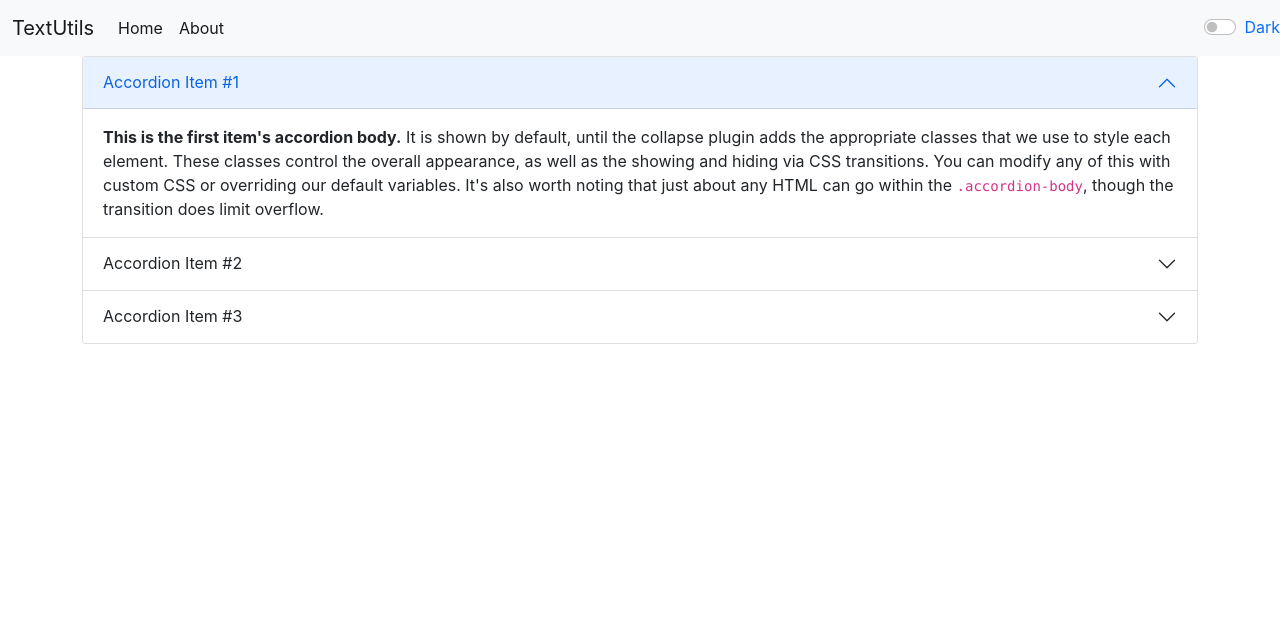
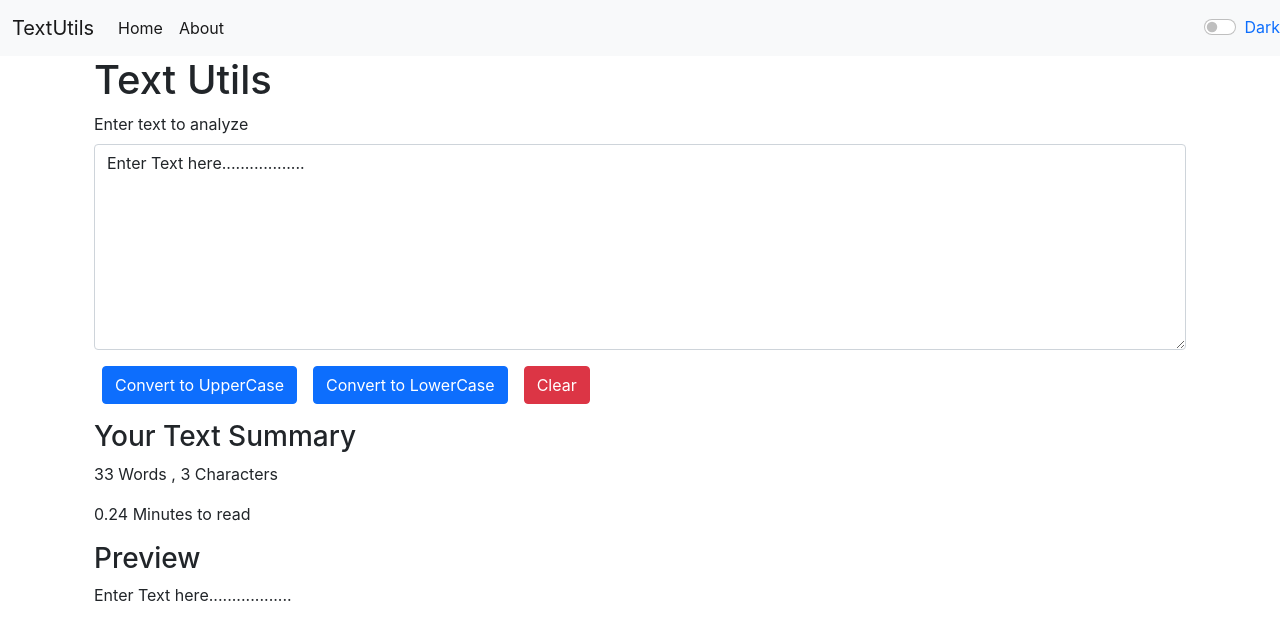
Before and after one commit to luckyhegde6/textUtils, a React (Create React App) app: page / in a window 1280 px wide. Shown: the top 640 px of the page. Built offline with nearby package versions, Linux system fonts and the light colour scheme.

Commit message:
adding react-router-domv6 for Routing

```diff
--- a/package.json
+++ b/package.json
@@ -8,6 +8,7 @@
     "@testing-library/user-event": "^12.8.3",
     "react": "^17.0.2",
     "react-dom": "^17.0.2",
+    "react-router-dom": "^6.2.1",
     "react-scripts": "4.0.3",
     "web-vitals": "^1.1.2"
   },
--- a/src/App.js
+++ b/src/App.js
@@ -1,21 +1,30 @@
-import React, {useState} from 'react';
-import Navbar from './Components/Navbar';
-import TextForm from './Components/TextForm';
-import About from './Components/About';
+import React, { useState } from "react";
+import { BrowserRouter as Router, Routes, Route } from "react-router-dom";
+
+import Navbar from "./Components/Navbar";
+import TextForm from "./Components/TextForm";
+import About from "./Components/About";
 function App() {
-  const [mode, setMode] = useState('light');
-const toggleMode = () =>
-{
-  mode === 'light' ? setMode('dark') : setMode('light');
-}
+  const [mode, setMode] = useState("light");
+  const toggleMode = () => {
+    mode === "light" ? setMode("dark") : setMode("light");
+  };
   return (
-<>
-    <Navbar title = "TextUtils" mode={mode} toggleMode ={toggleMode}/>
-    <div className="container">
-          {/* <TextForm heading = "Text Utils"/> */}
-          <About/>
-    </div>
-</>
+    <Router>
+      <div>
+        <Navbar title="TextUtils" mode={mode} toggleMode={toggleMode} />
+
+        <Routes>
+          <Route path="/about" element={ <About />} />
+          <Route path="/"  element={
+          <div className="container">
+              <TextForm heading="Text Utils" />
+            </div>} >
+          </Route>
+        </Routes>
+
+      </div>
+    </Router>
   );
 }
 
--- a/src/Components/Navbar.js
+++ b/src/Components/Navbar.js
@@ -1,4 +1,7 @@
 import React from 'react';
+import {
+  Link
+} from "react-router-dom";
 import PropTypes from 'prop-types'
 
 function Navbar(props)
@@ -13,10 +16,10 @@
     <div className="collapse navbar-collapse" id="navbarSupportedContent">
       <ul className="navbar-nav me-auto mb-2 mb-lg-0">
         <li className="nav-item">
-          <a className="nav-link active" aria-current="page" href="/">Home</a>
+          <Link className="nav-link active" aria-current="page" to="/">Home</Link>
         </li>
         <li className="nav-item">
-          <a className="nav-link active" aria-current="page" href="/About">About</a>
+          <Link className="nav-link active" aria-current="page" to="/about">About</Link>
         </li>
       </ul>
     </div>
--- a/src/Components/TextForm.js
+++ b/src/Components/TextForm.js
@@ -56,5 +56,5 @@
   TextForm.defaultProps = {
 
     textFormLabel : "Enter text to analyze",
-    textFormLabel : "Default heading"
+    heading : "Default heading"
   }
```
Also changed, not shown: 1 other file (tests, documents, lock files or other folders).
